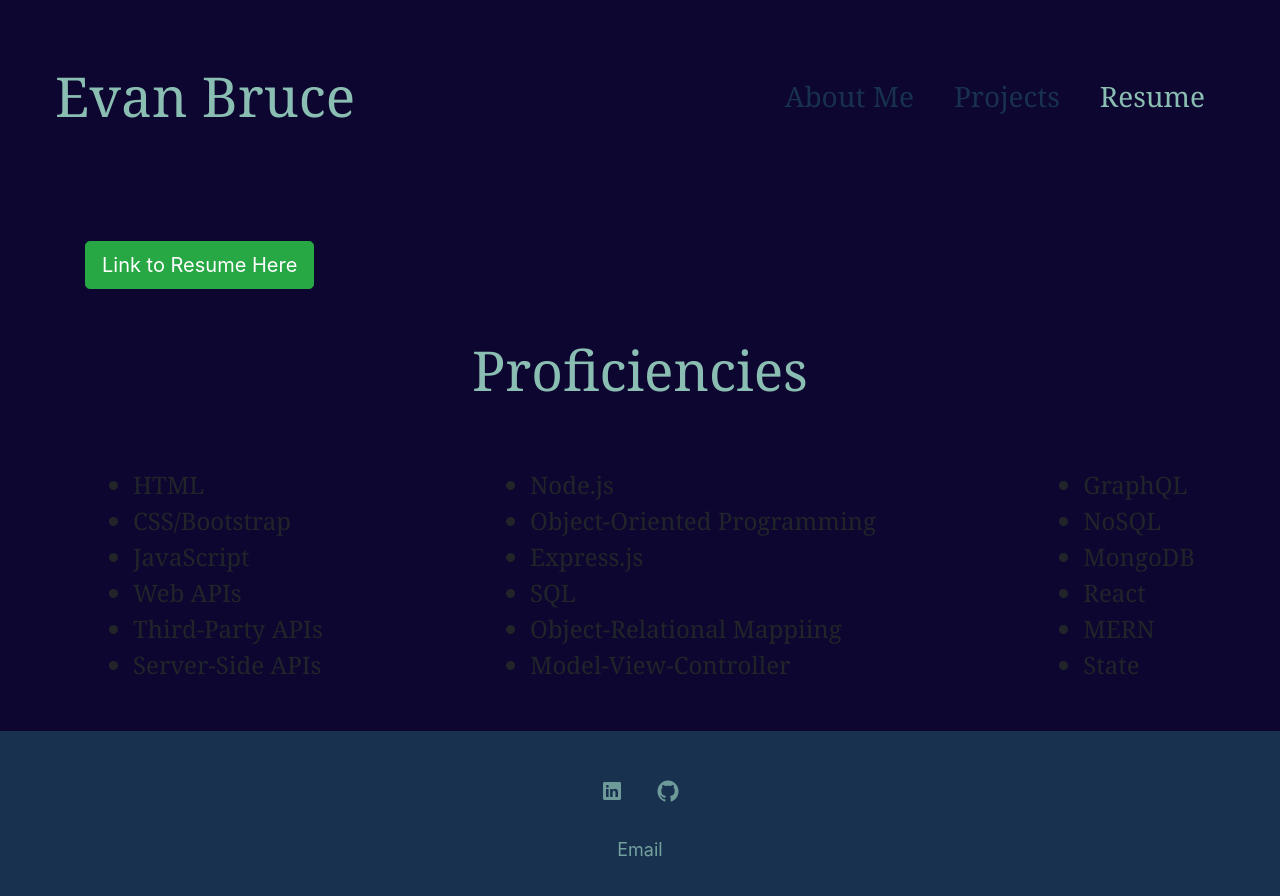
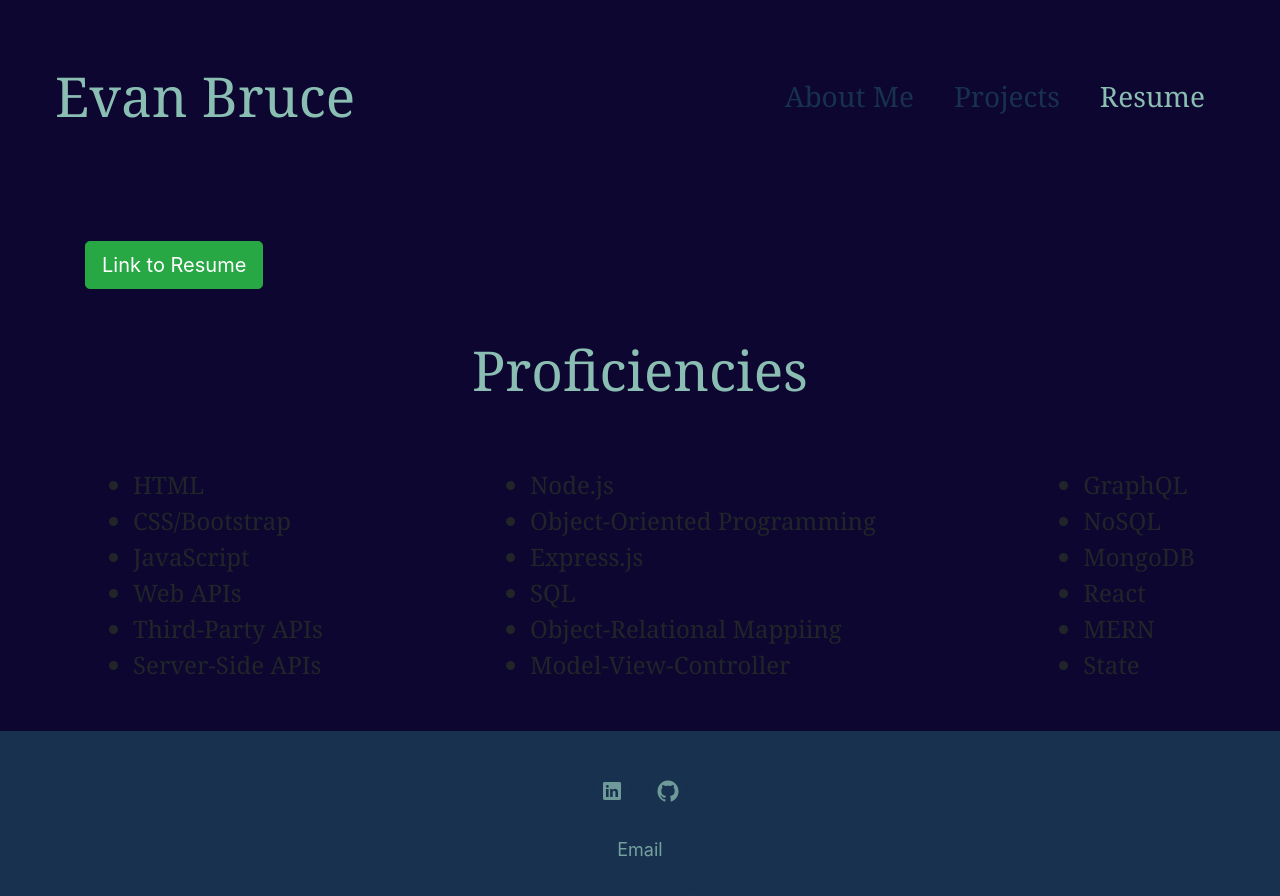
Before and after one commit to evanbruce38/react-portfolio, a React (Create React App) app: page / in a window 1280 px wide. Both pictures are taken after a click on the link "Resume". Shown: the top 896 px of the page. Built offline with nearby package versions, Linux system fonts and the light colour scheme.

Commit message:
fixing resume link

```diff
--- a/src/components/Resume/index.js
+++ b/src/components/Resume/index.js
@@ -1,6 +1,6 @@
 import React from 'react';
 import './style.css';
-import resume from '../../assets/Resume';
+import resume from '../../assets/Resume.pdf';
 
 function Resume() {
     return (
@@ -8,7 +8,7 @@ function Resume() {
             <section id="header-img-partial"></section>
 
             <div className="container resume-container">
-                <a href={resume} target="_blank" rel='noreferrer'><button className="btn btn-success btn-lg mt-5 mb-5">Link to Resume Here</button></a>
+                <a href={resume} target="_blank" rel='noreferrer'><button className="btn btn-success btn-lg mt-5 mb-5">Link to Resume</button></a>
                 <h1 className='d-flex justify-content-center profs mb-5'>Proficiencies</h1>
                     <div className='ul-container d-flex justify-content-between'>
                         <ul className='mt-3 mb-5 ml-5'>
```
